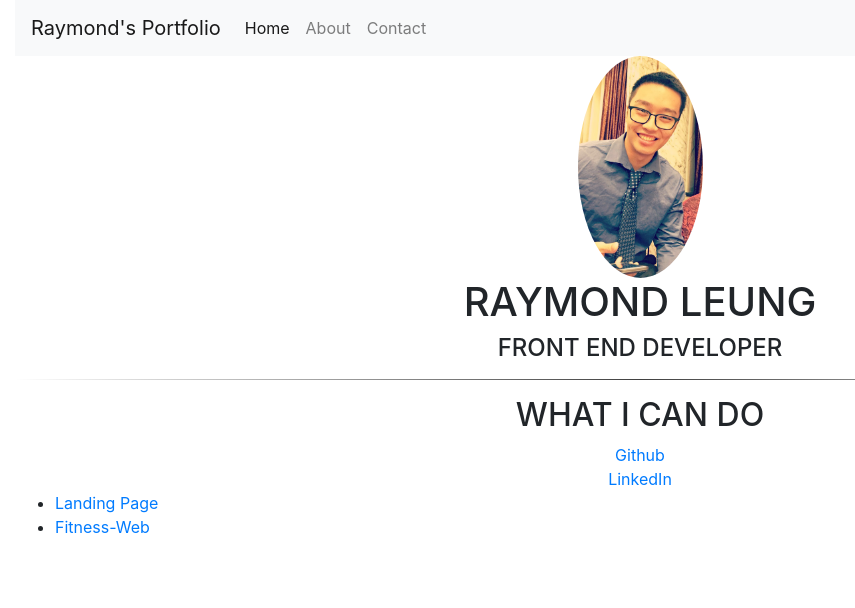
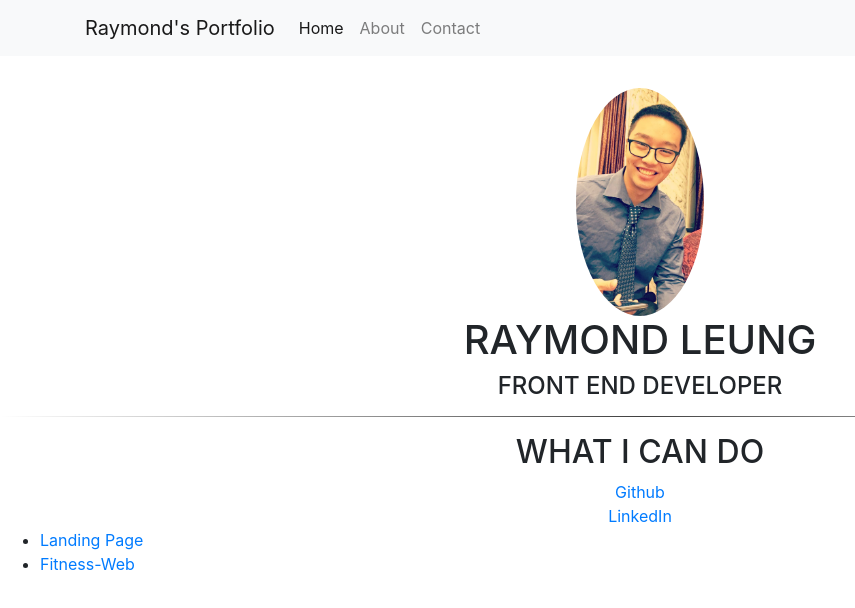
Before and after one commit to RaymondL95/portfolio, a plain HTML site: page index.html in a window 1280 px wide. Shown: the whole page, without its empty margins (0-855 px from the left). Drawn offline with nearby package versions, Linux system fonts and the light colour scheme.

Commit message:
cleaner divs and fixed nav bar

```diff
--- a/index.html
+++ b/index.html
@@ -9,9 +9,9 @@
 	<link rel="stylesheet" type="text/css" href="style.css">
 </head>
 <body>
-<div class="container-fluid">
 <nav class="navbar navbar-expand-lg navbar-light bg-light">
-  <a class="navbar-brand" href="#">Raymond's Portfolio</a>
+<div class="container">
+ 	<a class="navbar-brand" href="#">Raymond's Portfolio</a>
   <button class="navbar-toggler" type="button" data-toggle="collapse" data-target="#navbarSupportedContent" aria-controls="navbarSupportedContent" aria-expanded="false" aria-label="Toggle navigation">
     <span class="navbar-toggler-icon"></span>
   </button>
@@ -29,8 +29,9 @@
     </ul>
   </div>
 </nav>
+<div>
 <!-- End Of NavBar -->
-
+<div class="container"></div>
 	<div class=name>
 		<img src="image.jpg" class="rounded-circle" id="me" alt="Picture Of Raymond">
 		<h1>Raymond Leung</h1>
--- a/style.css
+++ b/style.css
@@ -8,6 +8,7 @@ hr{
     background-image: linear-gradient(to right, rgba(0, 0, 0, 0), rgba(0, 0, 0, 0.75), rgba(0, 0, 0, 0));
 }
 #me{
+	margin-top: 2.5%;
 	max-width: 10%;
 	max-height: 10%;
 	transform: scale(1);
```
